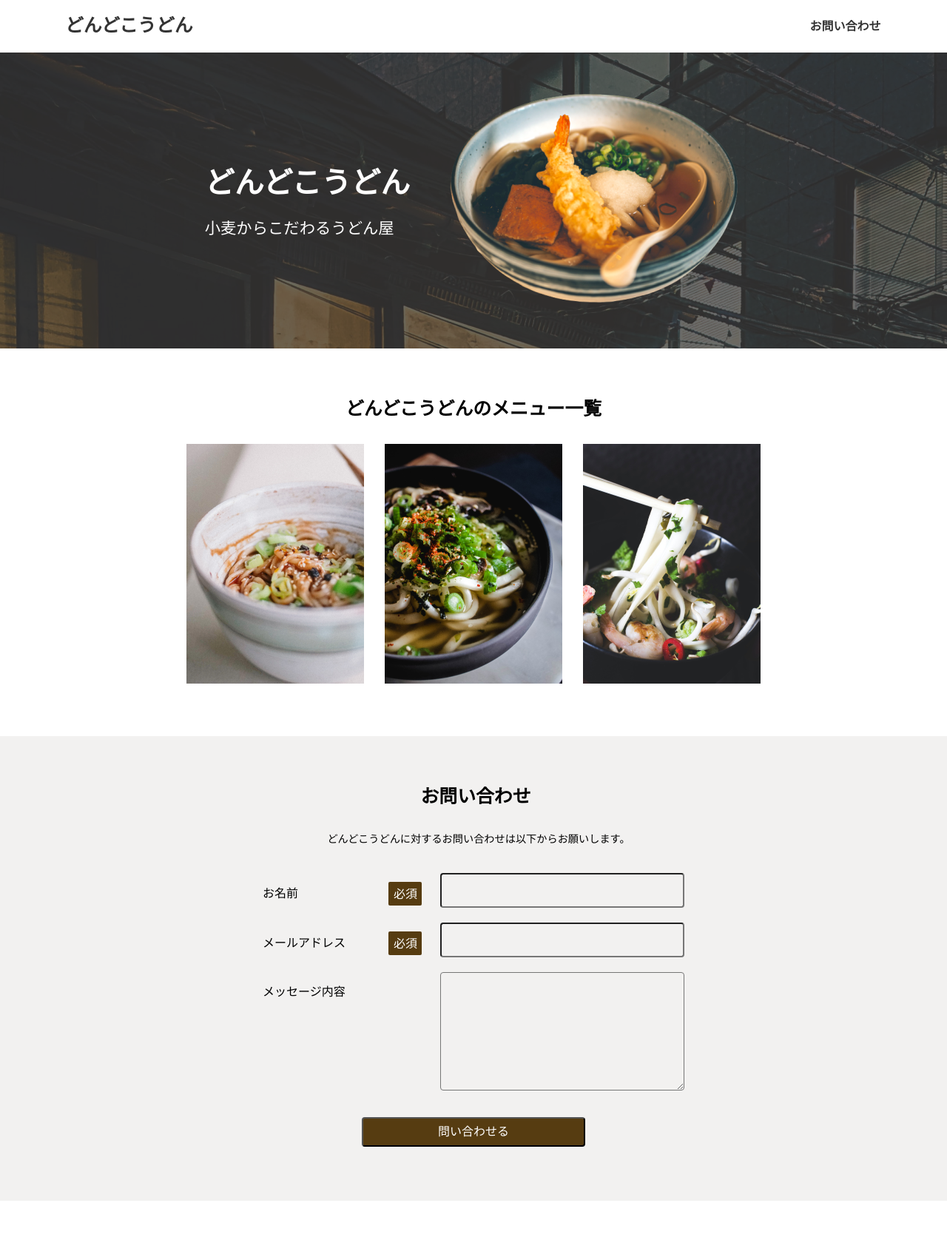
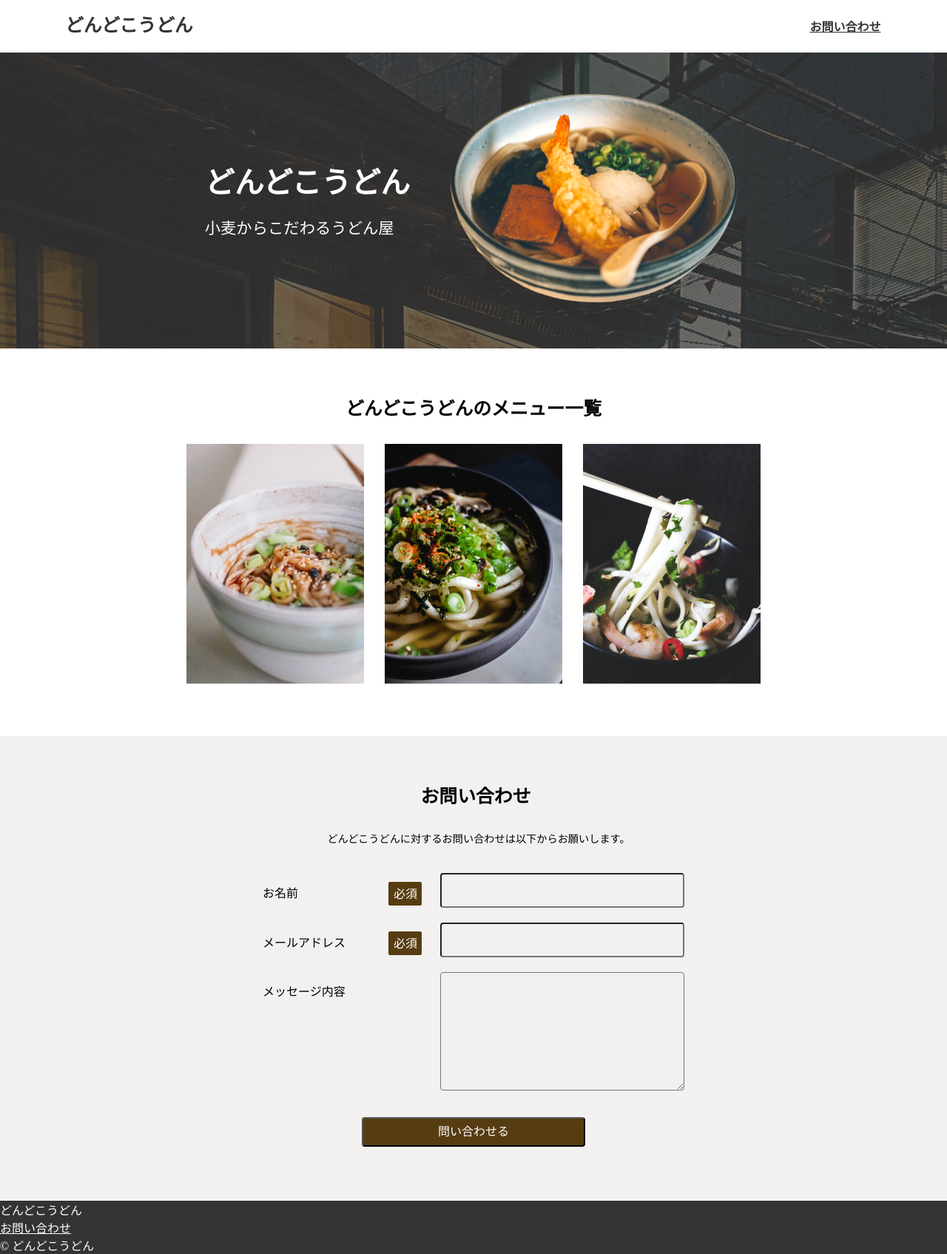
Before and after one commit to ren12123/coding-practice-01, a plain HTML site: page index.html in a window 1280 px wide. Shown: the whole page at 74% size. Before the commit the page ends 1623 px from the top, so only its background shows below. Drawn offline with Linux system fonts and the light colour scheme; a web font is replaced by a local one.

Commit message:
お問い合わせボタン機能追加
スムーズスクロール機能

```diff
--- a/assets/css/style.css
+++ b/assets/css/style.css
@@ -1,6 +1,10 @@
 * {
     margin: 0;
     padding: 0;
+}
+
+html {
+    scroll-behavior: smooth;
 }
 
 a {
@@ -40,7 +44,7 @@ section {
     padding-bottom: clamp(30px,5.56vw,80px);
 }
 
-.header_cv {
+.header-btn {
     font-family: "Kaisei HarunoUmi", serif;
     font-size: clamp(15px,1.25vw,18px);
     line-height: 1.444;
@@ -253,6 +257,20 @@ section.hero {
     transition: all 0.3s;
 }
 
+.footer {
+    background-color: #333333;
+    color: #FFFFFF;
+}
+
+.move_btn {
+    border: none;
+    background: none;
+    color: inherit;
+    font: inherit;
+    cursor: pointer;
+    text-decoration: underline;
+}
+
 @media (max-width: 768px) {
 
   .hero {
--- a/assets/scripts.js
+++ b/assets/scripts.js
@@ -15,4 +15,17 @@ document.addEventListener('DOMContentLoaded', () => {
             }
         });
     });
+
+
+    const moveBtns = document.querySelectorAll('.move_btn');
+    const contactSection = document.querySelector('.contact');
+
+        moveBtns.forEach(btn => {
+            btn.addEventListener('click', () => {
+                contactSection.scrollIntoView({
+                    behavior: 'smooth',
+                    block: 'start'
+                });
+            });
+        });
 });
--- a/index.html
+++ b/index.html
@@ -14,7 +14,7 @@
     <header>
         <div class="header_content">
             <p class="header_name">どんどこうどん</p>
-            <a class="header_cv" href="#form">お問い合わせ</a>
+            <button type="button" class="move_btn header-btn">お問い合わせ</button>
         </div>
     </header>
 
@@ -61,7 +61,7 @@
                     <div class="form_item">
                         <div class="form_label_group group-2">
                             <div class="tamesi">
-                                <label for="name" class="name mail">メールアドレス</label>
+                                <label for="mail" class="name mail">メールアドレス</label>
                             </div>
                             <span class="nes_box">必須</span>
                         </div>
@@ -70,7 +70,7 @@
 
                     <div class="form_item message_content">
                         <div class="form_label_group group-3">
-                            <label for="name" class="name messeage">メッセージ内容</label>
+                            <label for="messeage" class="name messeage">メッセージ内容</label>
                         </div>
                         <textarea id="message" name="message" class="form_input form_messeage" spellcheck="false"></textarea>
                     </div>
@@ -80,12 +80,15 @@
                     <button type="submit" class="form_btn">問い合わせる</button>
                 </div>
             </div>
-
-
         </section>
 
-
+        <footer class="footer">
+            <p class="fotter_left">どんどこうどん</p>
+            <button type="button" class="move_btn low-btn">お問い合わせ</button>
+            <p class="logo">© どんどこうどん</p>
+        </footer>
     </main>
-    <script src="./assets/scripts.js"></script>
+    <script src="./assets/scripts.js">
+    </script>
 </body>
 </html>
```
